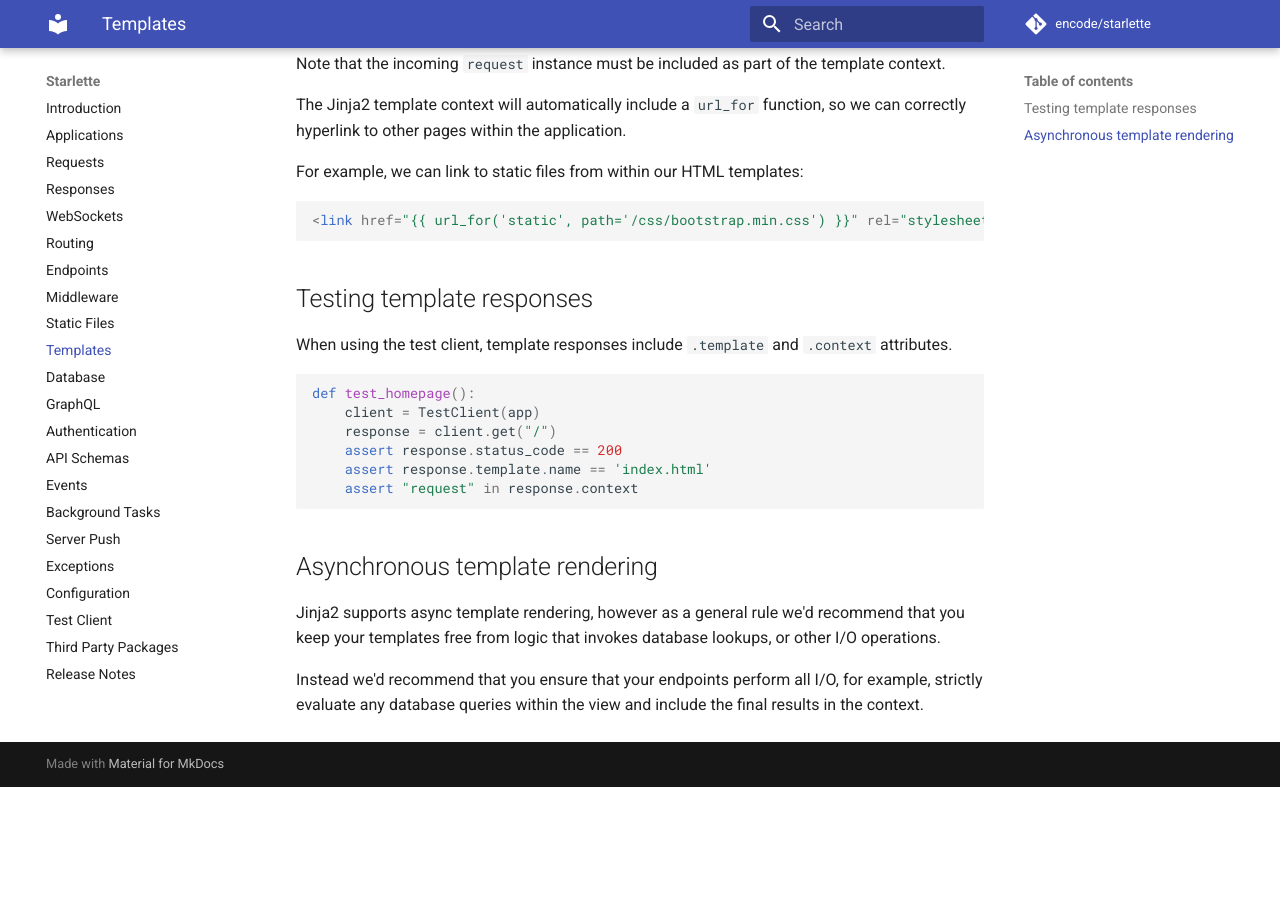
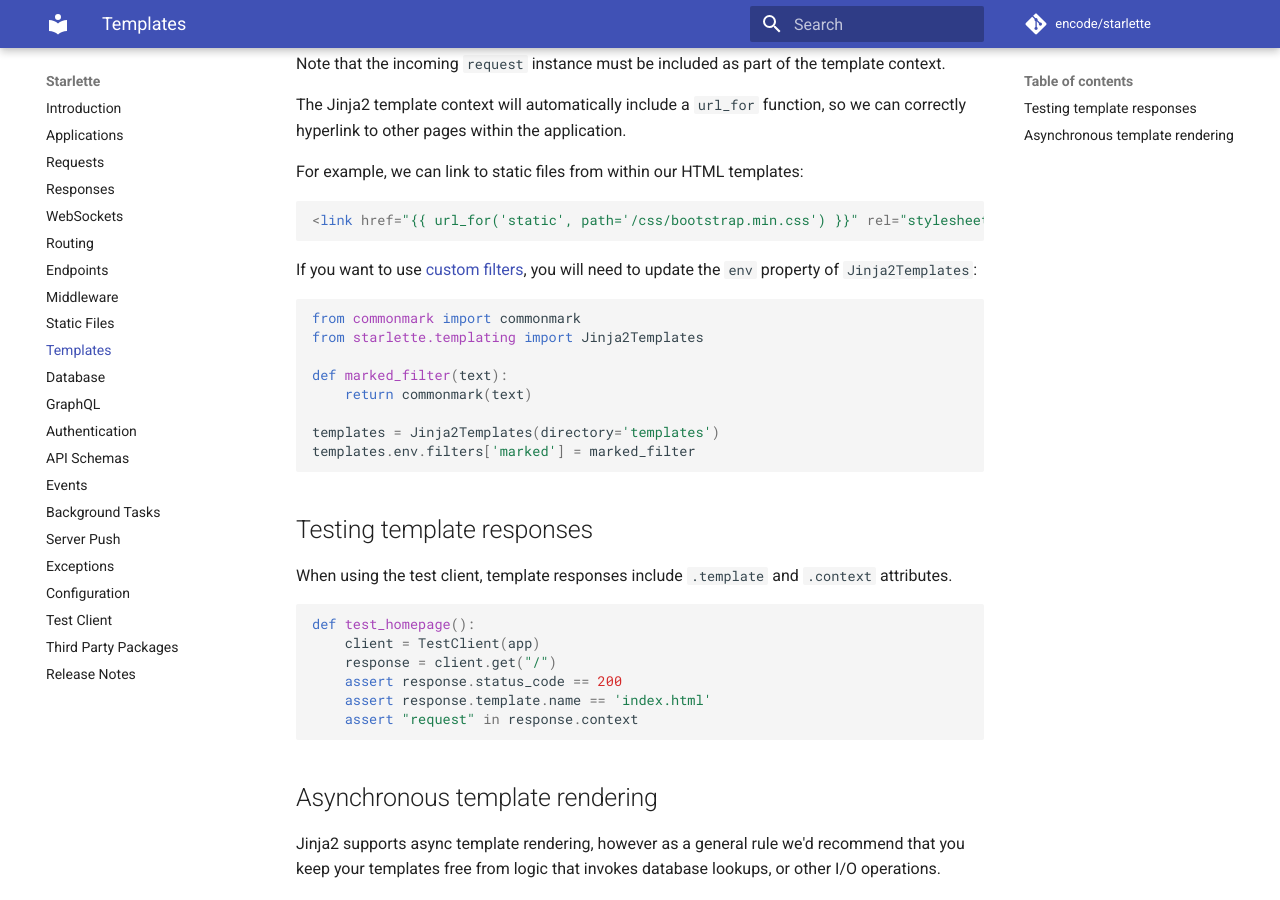
Before and after one commit to hidraco/starlette, an MkDocs documentation site: the page built from docs/templates.md, in a window 1280 px wide and 900 px high, scrolled down 624 px. Built offline with MkDocs 1.6.1 and Material for MkDocs 9.7.7, drawn with Linux system fonts in a browser that asks for light colours; comment, search, counter and statistics services are not loaded; before the commit the page ends 1411 px from its top, so only the background shows below that.

Commit message:
Document custom filters for Jinja2 (#737)

````diff
--- a/docs/templates.md
+++ b/docs/templates.md
@@ -36,6 +36,20 @@ For example, we can link to static files from within our HTML templates:
 <link href="{{ url_for('static', path='/css/bootstrap.min.css') }}" rel="stylesheet">
 ```
 
+If you want to use [custom filters][jinja2], you will need to update the `env`
+property of `Jinja2Templates`:
+
+```python
+from commonmark import commonmark
+from starlette.templating import Jinja2Templates
+
+def marked_filter(text):
+    return commonmark(text)
+
+templates = Jinja2Templates(directory='templates')
+templates.env.filters['marked'] = marked_filter
+```
+
 ## Testing template responses
 
 When using the test client, template responses include `.template` and `.context`
````
Also changed, not shown: other parts of docs/templates.md (+2 -0 lines).
